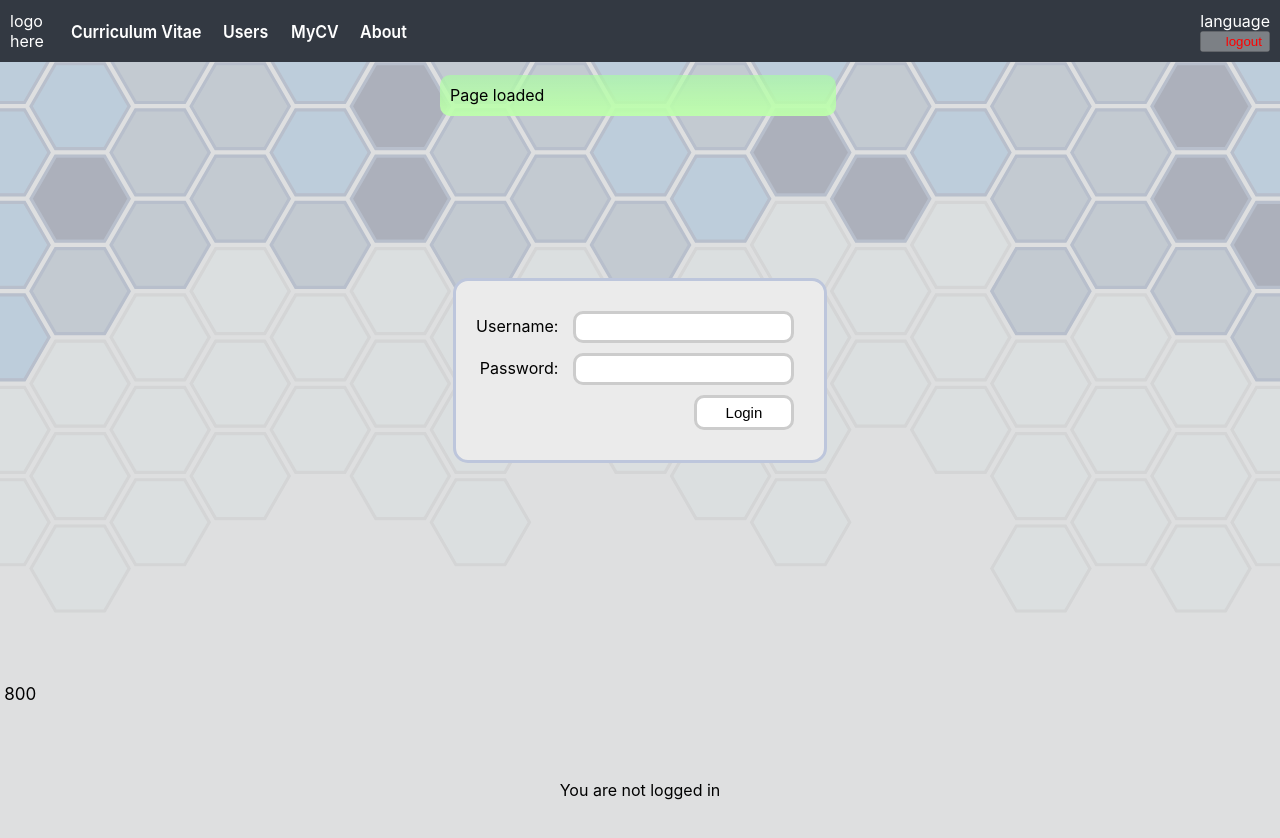
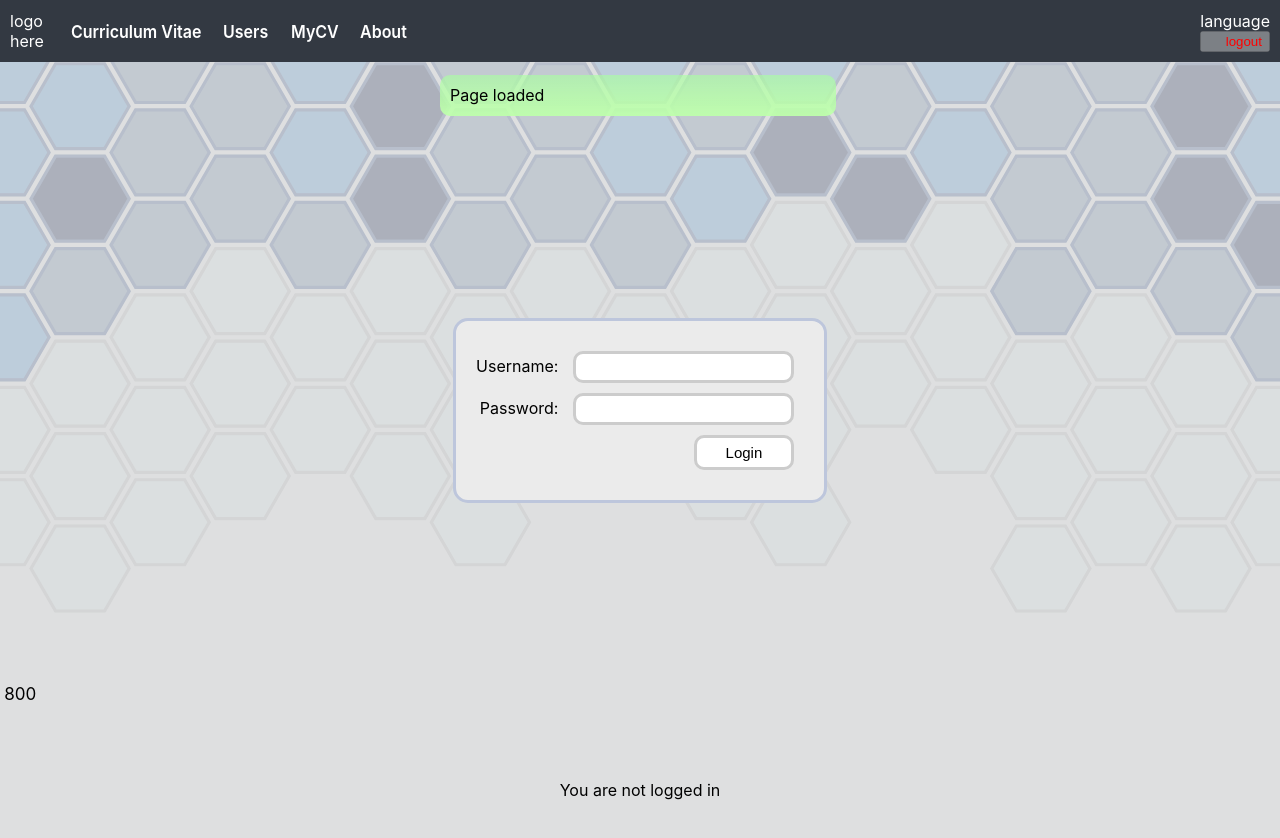
Before and after one commit to rampemus/cvapp, a React (Create React App) app in the folder frontend/: page /about in a window 1280 px wide. Shown: the top 838 px of the page. Built offline with nearby package versions, Linux system fonts and the light colour scheme.

Commit message:
Content width scaling

```diff
--- a/frontend/src/App.css
+++ b/frontend/src/App.css
@@ -4,5 +4,42 @@
 
 .content {
   z-index: 1;
-  margin-top: 50px;
+  margin-top: 90px;
+  margin-right: auto;
+  margin-left: auto;
 }
+
+/* Extra small devices (phones, 600px and down) */
+@media only screen and (max-width: 600px) {
+  .content {
+    width: 500px;
+  }
+}
+
+/* Small devices (portrait tablets and large phones, 600px and up) */
+@media only screen and (min-width: 600px) {
+  .content {
+    width: 500px;
+  }
+}
+
+/* Medium devices (landscape tablets, 768px and up) */
+@media only screen and (min-width: 768px) {
+  .content {
+    width: 700px;
+  }
+}
+
+/* Large devices (laptops/desktops, 992px and up) */
+@media only screen and (min-width: 992px) {
+  .content {
+    width: 900px;
+  }
+}
+
+/* Extra large devices (large laptops and desktops, 1200px and up) */
+@media only screen and (min-width: 1200px) {
+  .content {
+    width: 1100px;
+  }
+}
```
